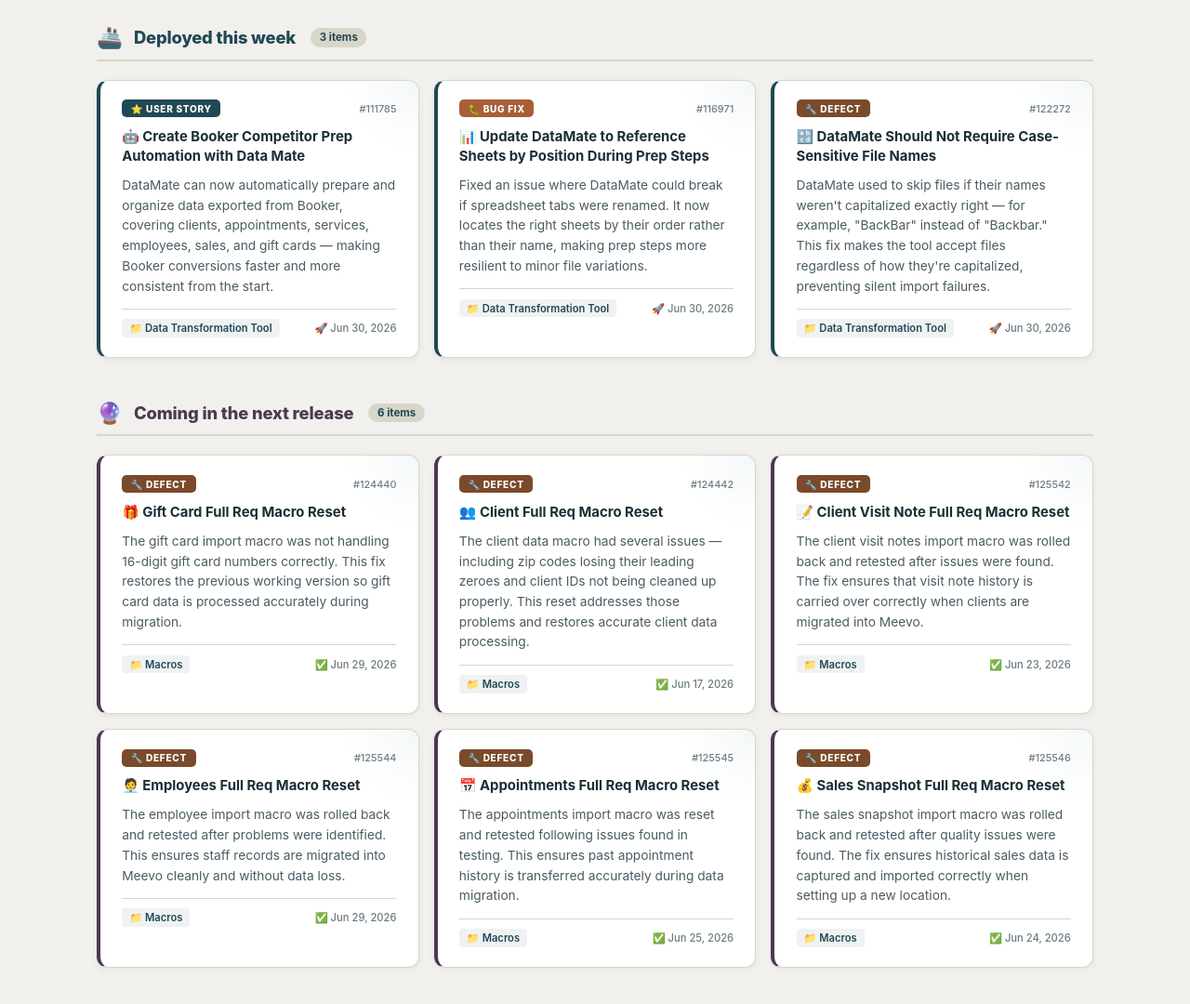
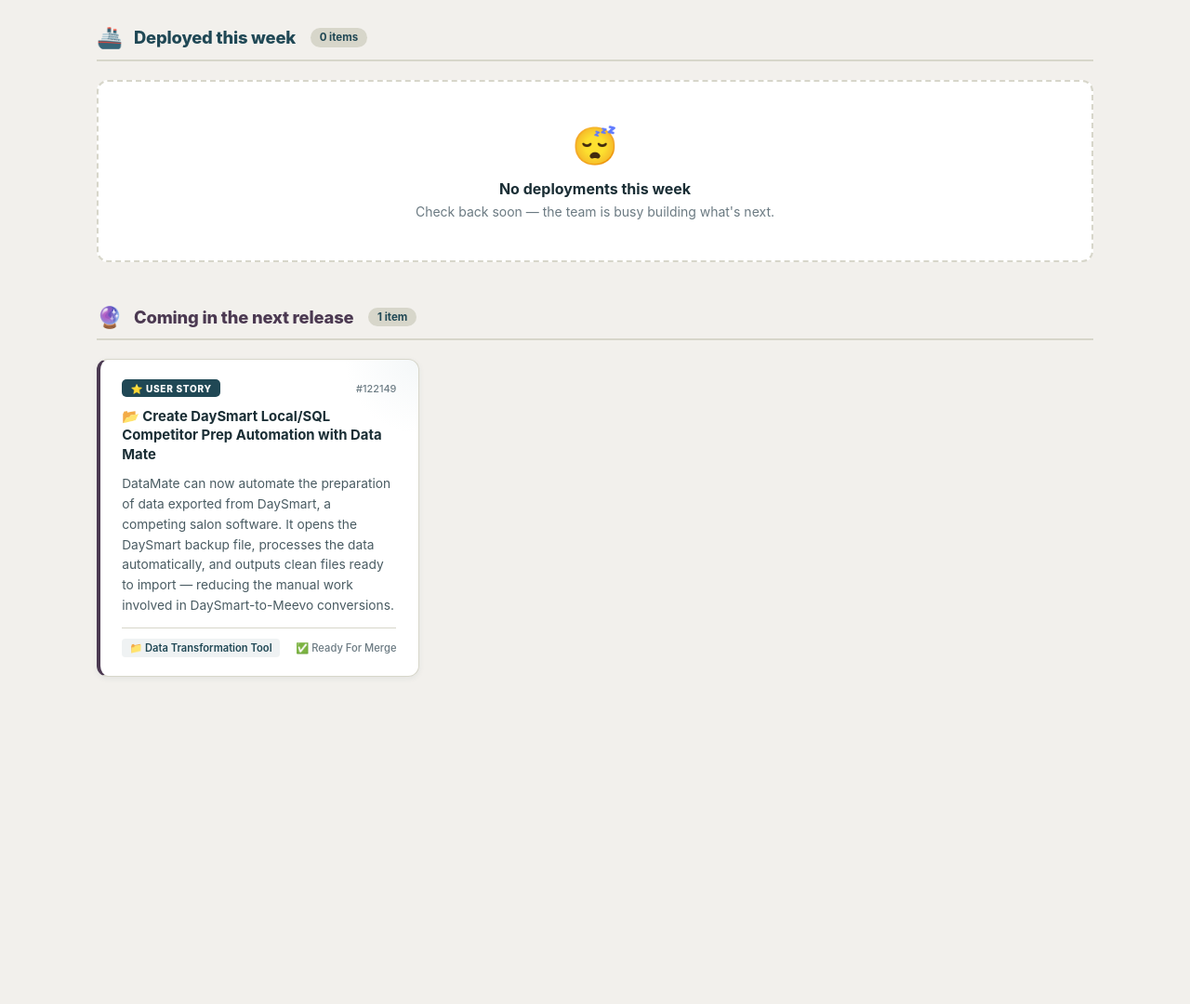
Before and after one commit to toriladen/ds-release-notes, a plain HTML site: page index.html in a window 1280 px wide. Shown: the part 204-1284 px from the top of the page at 93% size. After the commit the page ends 1012 px from the top, so only its background shows below. Drawn offline with Linux system fonts and the light colour scheme.

Commit message:
Auto-refresh: weekday release notes update

```diff
--- a/index.html
+++ b/index.html
@@ -312,49 +312,12 @@
     <div class="section-header">
       <span class="section-emoji">🚢</span>
       <h2>Deployed this week</h2>
-      <span class="count">3 items</span>
+      <span class="count">0 items</span>
     </div>
-    <div class="cards">
-
-      <div class="card">
-        <div class="card-top">
-          <span class="badge badge-story">⭐ User Story</span>
-          <span class="wi-id">#111785</span>
-        </div>
-        <div class="card-title">🤖 Create Booker Competitor Prep Automation with Data Mate</div>
-        <div class="card-blurb">DataMate can now automatically prepare and organize data exported from Booker, covering clients, appointments, services, employees, sales, and gift cards — making Booker conversions faster and more consistent from the start.</div>
-        <div class="card-footer">
-          <span class="area-path">📁 Data Transformation Tool</span>
-          <span class="date-chip">🚀 Jun 30, 2026</span>
-        </div>
-      </div>
-
-      <div class="card">
-        <div class="card-top">
-          <span class="badge badge-bug">🐛 Bug Fix</span>
-          <span class="wi-id">#116971</span>
-        </div>
-        <div class="card-title">📊 Update DataMate to Reference Sheets by Position During Prep Steps</div>
-        <div class="card-blurb">Fixed an issue where DataMate could break if spreadsheet tabs were renamed. It now locates the right sheets by their order rather than their name, making prep steps more resilient to minor file variations.</div>
-        <div class="card-footer">
-          <span class="area-path">📁 Data Transformation Tool</span>
-          <span class="date-chip">🚀 Jun 30, 2026</span>
-        </div>
-      </div>
-
-      <div class="card">
-        <div class="card-top">
-          <span class="badge badge-defect">🔧 Defect</span>
-          <span class="wi-id">#122272</span>
-        </div>
-        <div class="card-title">🔡 DataMate Should Not Require Case-Sensitive File Names</div>
-        <div class="card-blurb">DataMate used to skip files if their names weren't capitalized exactly right — for example, "BackBar" instead of "Backbar." This fix makes the tool accept files regardless of how they're capitalized, preventing silent import failures.</div>
-        <div class="card-footer">
-          <span class="area-path">📁 Data Transformation Tool</span>
-          <span class="date-chip">🚀 Jun 30, 2026</span>
-        </div>
-      </div>
-
+    <div class="empty-state">
+      <span class="empty-icon">😴</span>
+      <strong>No deployments this week</strong>
+      <p>Check back soon — the team is busy building what's next.</p>
     </div>
   </section>
 
@@ -363,85 +326,20 @@
     <div class="section-header">
       <span class="section-emoji">🔮</span>
       <h2>Coming in the next release</h2>
-      <span class="count">6 items</span>
+      <span class="count">1 item</span>
     </div>
     <div class="cards">
 
       <div class="card">
         <div class="card-top">
-          <span class="badge badge-defect">🔧 Defect</span>
-          <span class="wi-id">#124440</span>
+          <span class="badge badge-story">⭐ User Story</span>
+          <span class="wi-id">#122149</span>
         </div>
-        <div class="card-title">🎁 Gift Card Full Req Macro Reset</div>
-        <div class="card-blurb">The gift card import macro was not handling 16-digit gift card numbers correctly. This fix restores the previous working version so gift card data is processed accurately during migration.</div>
+        <div class="card-title">📂 Create DaySmart Local/SQL Competitor Prep Automation with Data Mate</div>
+        <div class="card-blurb">DataMate can now automate the preparation of data exported from DaySmart, a competing salon software. It opens the DaySmart backup file, processes the data automatically, and outputs clean files ready to import — reducing the manual work involved in DaySmart-to-Meevo conversions.</div>
         <div class="card-footer">
-          <span class="area-path">📁 Macros</span>
-          <span class="date-chip">✅ Jun 29, 2026</span>
-        </div>
-      </div>
-
-      <div class="card">
-        <div class="card-top">
-          <span class="badge badge-defect">🔧 Defect</span>
-          <span class="wi-id">#124442</span>
-        </div>
-        <div class="card-title">👥 Client Full Req Macro Reset</div>
-        <div class="card-blurb">The client data macro had several issues — including zip codes losing their leading zeroes and client IDs not being cleaned up properly. This reset addresses those problems and restores accurate client data processing.</div>
-        <div class="card-footer">
-          <span class="area-path">📁 Macros</span>
-          <span class="date-chip">✅ Jun 17, 2026</span>
-        </div>
-      </div>
-
-      <div class="card">
-        <div class="card-top">
-          <span class="badge badge-defect">🔧 Defect</span>
-          <span class="wi-id">#125542</span>
-        </div>
-        <div class="card-title">📝 Client Visit Note Full Req Macro Reset</div>
-        <div class="card-blurb">The client visit notes import macro was rolled back and retested after issues were found. The fix ensures that visit note history is carried over correctly when clients are migrated into Meevo.</div>
-        <div class="card-footer">
-          <span class="area-path">📁 Macros</span>
-          <span class="date-chip">✅ Jun 23, 2026</span>
-        </div>
-      </div>
-
-      <div class="card">
-        <div class="card-top">
-          <span class="badge badge-defect">🔧 Defect</span>
-          <span class="wi-id">#125544</span>
-        </div>
-        <div class="card-title">🧑‍💼 Employees Full Req Macro Reset</div>
-        <div class="card-blurb">The employee import macro was rolled back and retested after problems were identified. This ensures staff records are migrated into Meevo cleanly and without data loss.</div>
-        <div class="card-footer">
-          <span class="area-path">📁 Macros</span>
-          <span class="date-chip">✅ Jun 29, 2026</span>
-        </div>
-      </div>
-
-      <div class="card">
-        <div class="card-top">
-          <span class="badge badge-defect">🔧 Defect</span>
-          <span class="wi-id">#125545</span>
-        </div>
-        <div class="card-title">📅 Appointments Full Req Macro Reset</div>
-        <div class="card-blurb">The appointments import macro was reset and retested following issues found in testing. This ensures past appointment history is transferred accurately during data migration.</div>
-        <div class="card-footer">
-          <span class="area-path">📁 Macros</span>
-          <span class="date-chip">✅ Jun 25, 2026</span>
-        </div>
-      </div>
-
-      <div class="card">
-        <div class="card-top">
-          <span class="badge badge-defect">🔧 Defect</span>
-          <span class="wi-id">#125546</span>
-        </div>
-        <div class="card-title">💰 Sales Snapshot Full Req Macro Reset</div>
-        <div class="card-blurb">The sales snapshot import macro was rolled back and retested after quality issues were found. The fix ensures historical sales data is captured and imported correctly when setting up a new location.</div>
-        <div class="card-footer">
-          <span class="area-path">📁 Macros</span>
-          <span class="date-chip">✅ Jun 24, 2026</span>
+          <span class="area-path">📁 Data Transformation Tool</span>
+          <span class="date-chip">✅ Ready For Merge</span>
         </div>
       </div>
 
```
